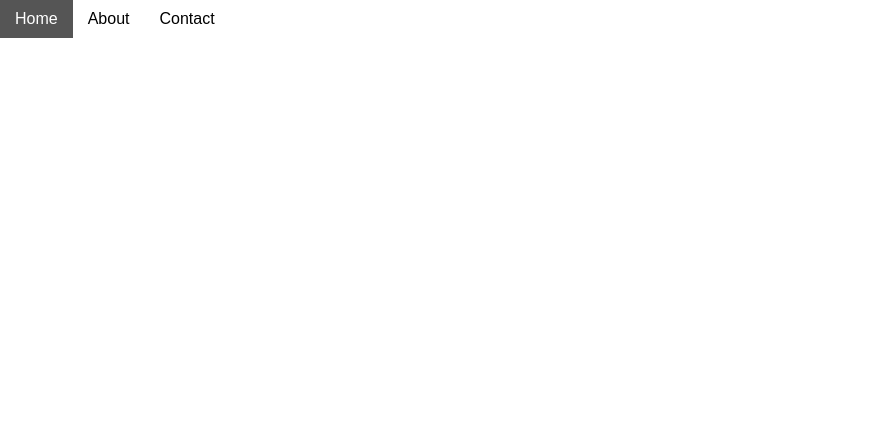
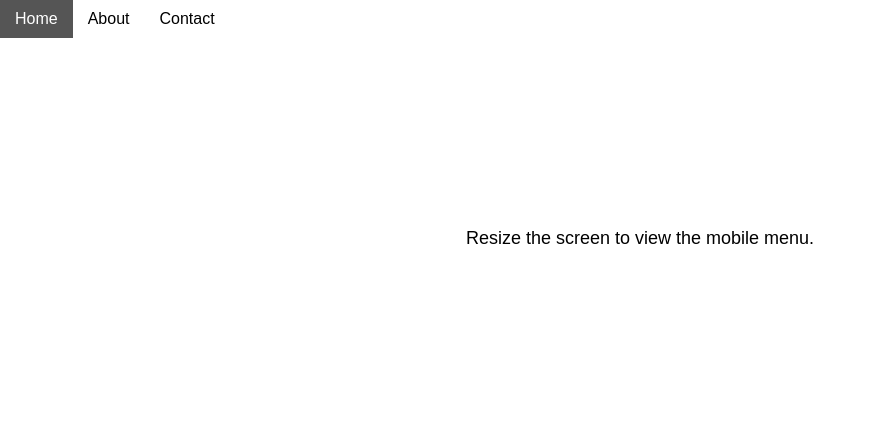
Before and after one commit to confettibird/Mobile-Menu, a plain HTML site: page index.html in a window 1280 px wide. Shown: the whole page, without its empty margins (0-876 px from the left). Drawn offline with Linux system fonts and the light colour scheme.

Commit message:
added instructions

```diff
--- a/index.html
+++ b/index.html
@@ -17,6 +17,8 @@
     <!-- the mobile menu is hidden on large screens -->
     <button id="toggleMenu">View Menu</button>
 
+    <div class="content">Resize the screen to view the mobile menu.</div>
+
     <script src="script.js"></script>
   </body>
 </html>
--- a/style.css
+++ b/style.css
@@ -1,6 +1,13 @@
 body {
   margin: 0;
   font-family: sans-serif;
+}
+.content {
+  display: flex;
+  height: 50vh;
+  justify-content: center;
+  align-items: center;
+  font-size: 18px;
 }
 
 .menu {
```
